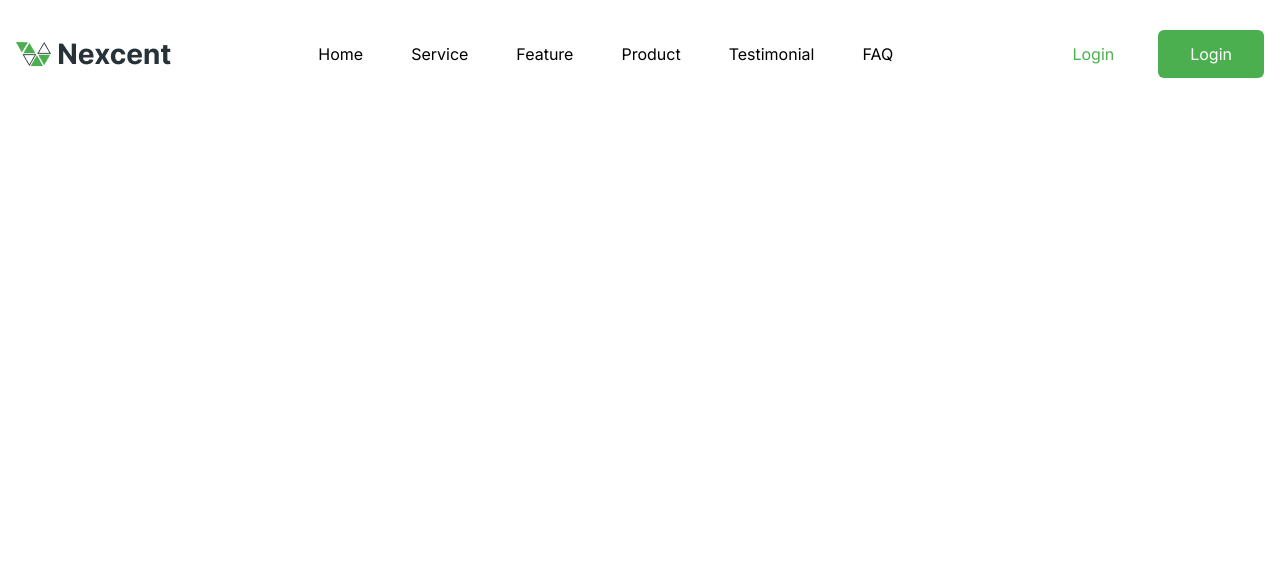
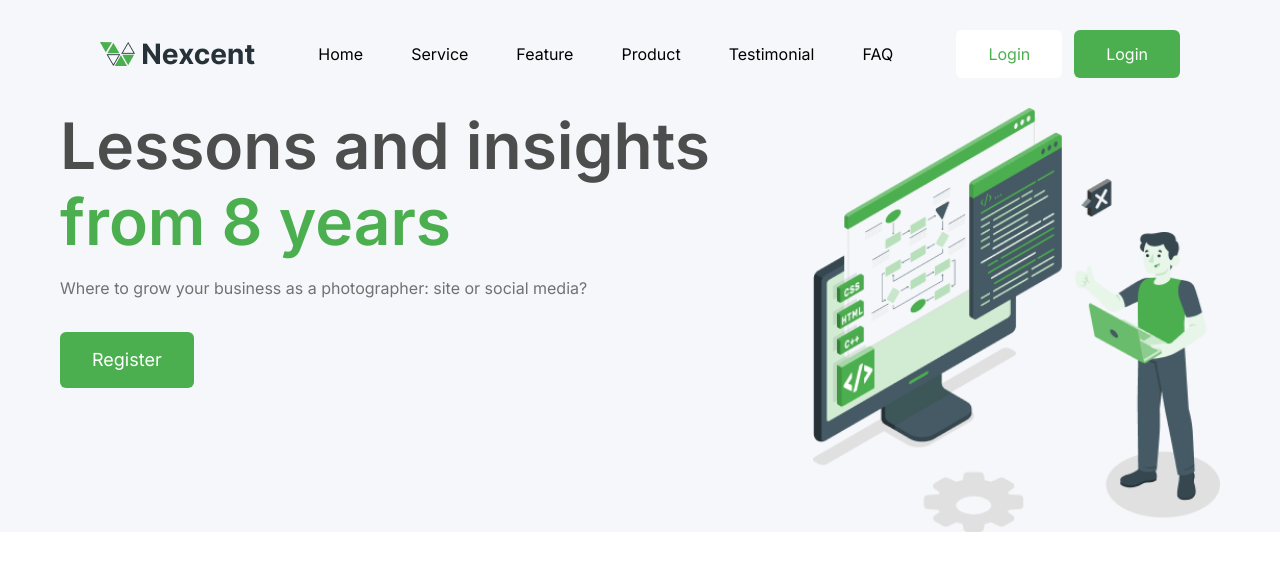
Before and after one commit to Ostashevskyi/Nexcent, a Next.js app: page / in a window 1280 px wide. Shown: the top 570 px of the page. Built offline with nearby package versions, Linux system fonts and the light colour scheme.

Commit message:
created hero section

```diff
--- a/app/page.js
+++ b/app/page.js
@@ -1,3 +1,9 @@
+import Hero from "@/components/Hero";
+
 export default function Home() {
-  return <></>;
+  return (
+    <div className="max-container">
+      <Hero />
+    </div>
+  );
 }
--- /dev/null
+++ b/components/Hero.jsx
@@ -0,0 +1,25 @@
+import React from "react";
+import CustomButton from "./Button";
+import Image from "next/image";
+
+const Hero = () => {
+  return (
+    <section className="flex px-4 justify-center xs:flex-col xs:gap-24 lg:flex-row bg-silver">
+      <div className="max-w-[657px]">
+        <h1 className="text-dark_grey mb-4">
+          Lessons and insights{" "}
+          <span className="text-primary">from 8 years</span>
+        </h1>
+        <p className="text-grey mb-8">
+          Where to grow your business as a photographer: site or social media?
+        </p>
+        <CustomButton variant={"primary_button_normal"}>Register</CustomButton>
+      </div>
+      <div>
+        <Image src={"/hero.png"} alt="hero" width={407} height={391} />
+      </div>
+    </section>
+  );
+};
+
+export default Hero;
--- a/components/Navbar.jsx
+++ b/components/Navbar.jsx
@@ -12,7 +12,7 @@ const Navbar = () => {
   const [isOpen, setIsOpen] = useState(false);
 
   return (
-    <nav className="max-container py-[30px] px-4 flex justify-between items-center ">
+    <nav className="max-container bg-silver py-[30px] xs:px-4 xl:px-[100px] flex justify-between items-center ">
       <Link href={"/"}>
         <Image src="/logo.png" width={155} height={24} alt="logo" />
       </Link>
```
Also changed, not shown: public/hero.png (added).
